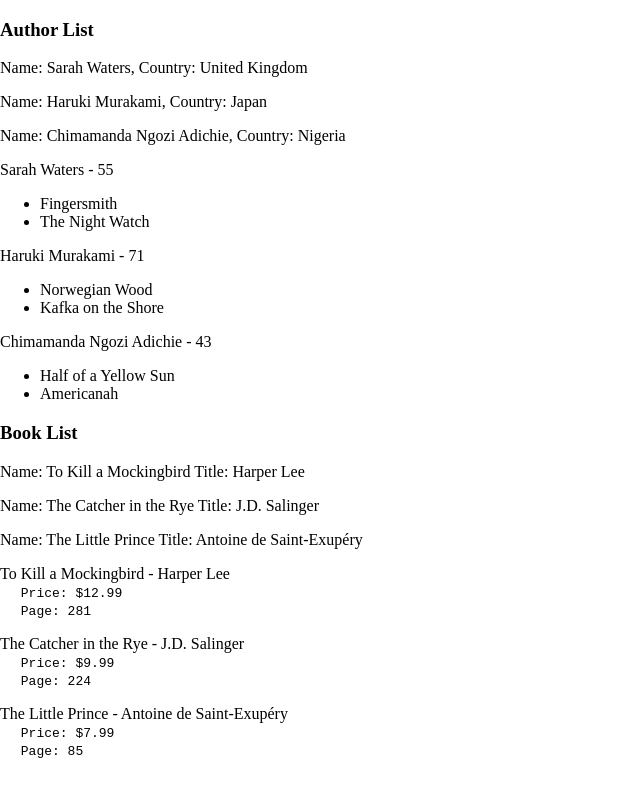
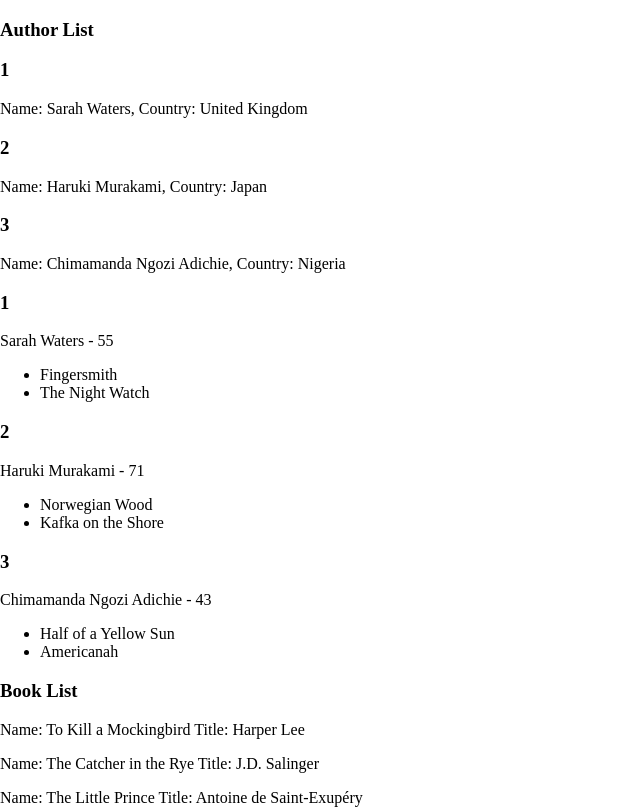
Before and after one commit to melikeozlen/advanced-react-lesson, a React (Vite) app: page / in a window 1280 px wide. Shown: the top 809 px of the page, without its empty margins (0-640 px from the left). Built offline with nearby package versions, Linux system fonts and the light colour scheme.

Commit message:
Numbered List

```diff
--- a/src/App.jsx
+++ b/src/App.jsx
@@ -6,14 +6,15 @@ import SmallListAuthorType from './components/Lists/authors/SmallListType'
 import { SmallListBookType } from './components/Lists/books/SmallListType'
 import { LargeListBookType } from './components/Lists/books/LargeListType'
 import { books } from './data/books'
+import { NumberedList } from './components/Lists/lists/Numbered'
 
 const App = () => {
   return (
     <div>
 
       <h3> Author List </h3>
-      <RegularList items={authors} sourceName={"author"} ItemComponent={SmallListAuthorType} />
-      <RegularList items={authors} sourceName={"author"} ItemComponent={LargeListAuthorType} />
+      <NumberedList items={authors} sourceName={"author"} ItemComponent={SmallListAuthorType} />
+      <NumberedList items={authors} sourceName={"author"} ItemComponent={LargeListAuthorType} />
 
       <h3> Book List</h3>
 
--- /dev/null
+++ b/src/components/Lists/lists/Numbered.jsx
@@ -0,0 +1,9 @@
+export const NumberedList = ({ items, sourceName, ItemComponent }) => {
+    return (
+        <>
+            {
+                items.map((item, index) => (<> <h3> {index +1} </h3> <ItemComponent key={index} {...{ [sourceName]: item }} /></>))
+            }
+        </>
+    )
+}
```
